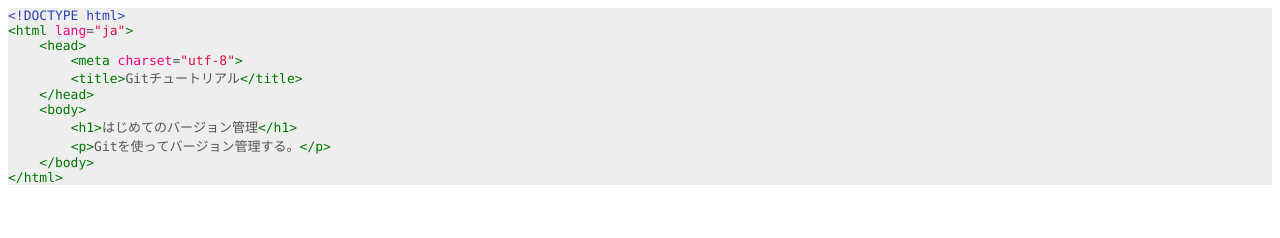
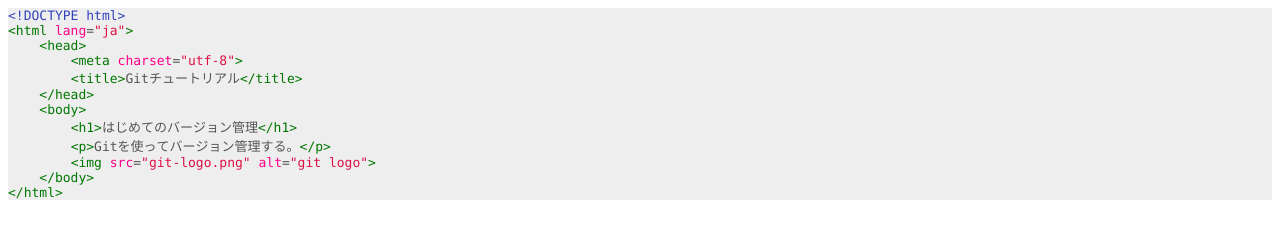
Before and after one commit to EisukeHishikawa/first-git, a plain HTML site: page index.html in a window 1280 px wide. Drawn offline with Linux system fonts and the light colour scheme.

Commit message:
add git-logo image

```diff
--- a/index.html
+++ b/index.html
@@ -10,6 +10,7 @@
     p.p1 {margin: 0.0px 0.0px 0.0px 0.0px; line-height: 18.0px; font: 13.0px Menlo; color: #3344bb; -webkit-text-stroke: #3344bb; background-color: #eeeeee}
     p.p2 {margin: 0.0px 0.0px 0.0px 0.0px; line-height: 18.0px; font: 13.0px Menlo; color: #007700; -webkit-text-stroke: #007700; background-color: #eeeeee}
     p.p3 {margin: 0.0px 0.0px 0.0px 0.0px; line-height: 18.0px; font: 13.0px Menlo; color: #555555; -webkit-text-stroke: #555555; background-color: #eeeeee}
+    p.p4 {margin: 0.0px 0.0px 0.0px 0.0px; line-height: 18.0px; font: 13.0px Menlo; color: #dd1144; -webkit-text-stroke: #dd1144; background-color: #eeeeee}
     span.s1 {font-kerning: none}
     span.s2 {font-kerning: none; color: #555555; -webkit-text-stroke: 0px #555555}
     span.s3 {font-kerning: none; color: #ff0088; -webkit-text-stroke: 0px #ff0088}
@@ -28,7 +29,8 @@
 <p class="p2"><span class="s2"><span class="Apple-converted-space">    </span></span><span class="s1">&lt;body&gt;</span></p>
 <p class="p3"><span class="s1"><span class="Apple-converted-space">        </span></span><span class="s5">&lt;h1&gt;</span><span class="s6">はじめてのバージョン管理</span><span class="s5">&lt;/h1&gt;</span></p>
 <p class="p3"><span class="s1"><span class="Apple-converted-space">        </span></span><span class="s5">&lt;p&gt;</span><span class="s1">Git</span><span class="s6">を使ってバージョン管理する。</span><span class="s5">&lt;/p&gt;</span></p>
+<p class="p4"><span class="s2"><span class="Apple-converted-space">        </span></span><span class="s5">&lt;img</span><span class="s2"> </span><span class="s3">src</span><span class="s2">=</span><span class="s1">"git-logo.png"</span><span class="s2"> </span><span class="s3">alt</span><span class="s2">=</span><span class="s1">"git logo"</span><span class="s5">&gt;</span></p>
 <p class="p2"><span class="s2"><span class="Apple-converted-space">    </span></span><span class="s1">&lt;/body&gt;</span></p>
-<p class="p2"><span class="s1">&lt;/html&gt;</span></p>
+<p class="p2"><span class="s1">&lt;/html&gt;<span class="Apple-converted-space"> </span></span></p>
 </body>
 </html>
```
